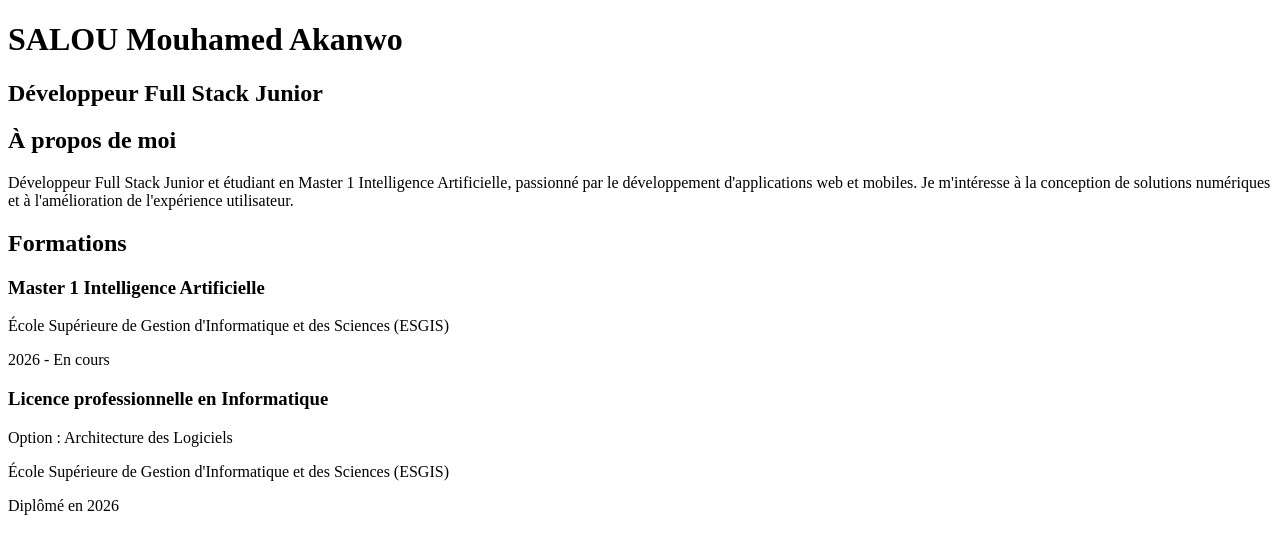
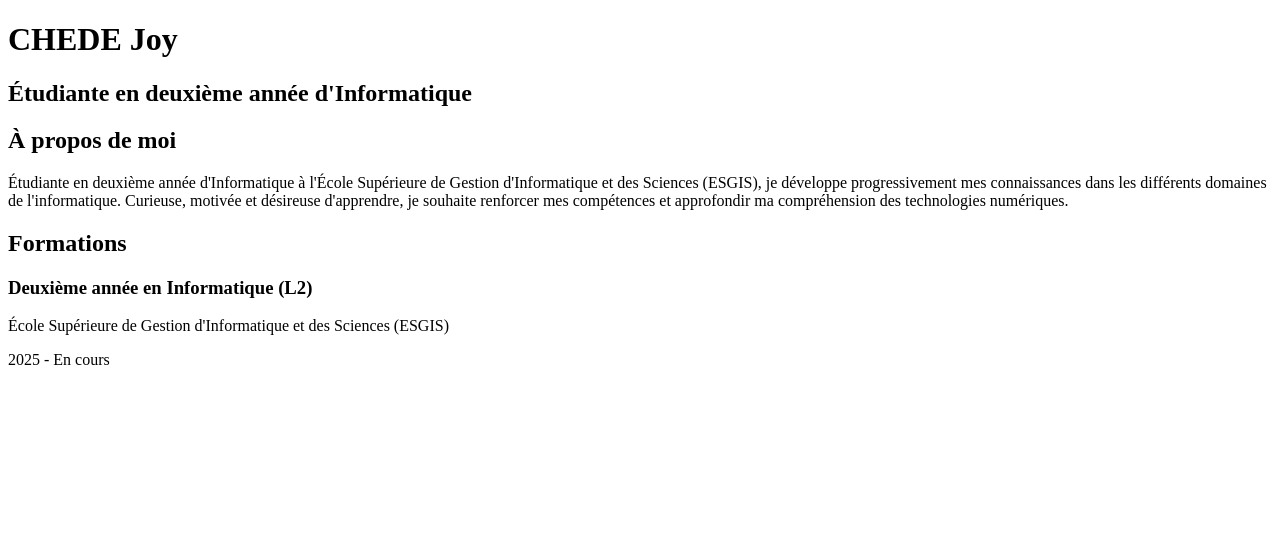
Before and after one commit to Joypeu/-mon-cv, a plain HTML site: page index.html in a window 1280 px wide. Drawn offline with Linux system fonts and the light colour scheme.

Commit message:
fusion de la branche formations

```diff
--- a/index.html
+++ b/index.html
@@ -1,43 +1,39 @@
+
 <!DOCTYPE html>
-<html lang="en">
+<html lang="fr">
 <head>
     <meta charset="UTF-8">
     <meta name="viewport" content="width=device-width, initial-scale=1.0">
-    <title>Document</title>
+    <title>CV - CHEDE Joy</title>
     <link rel="stylesheet" href="style.css">
 </head>
 <body>
+
     <header>
-    <h1>SALOU Mouhamed Akanwo</h1>
-    <h2>Développeur Full Stack Junior</h2>
+        <h1>CHEDE Joy</h1>
+        <h2>Étudiante en deuxième année d'Informatique</h2>
     </header>
 
     <section id="description">
         <h2>À propos de moi</h2>
         <p>
-        Développeur Full Stack Junior et étudiant en Master 1
-        Intelligence Artificielle, passionné par le développement
-        d'applications web et mobiles. Je m'intéresse à la conception
-        de solutions numériques et à l'amélioration de l'expérience
-        utilisateur.
+            Étudiante en deuxième année d'Informatique à l'École Supérieure
+            de Gestion d'Informatique et des Sciences (ESGIS), je développe
+            progressivement mes connaissances dans les différents domaines
+            de l'informatique. Curieuse, motivée et désireuse d'apprendre,
+            je souhaite renforcer mes compétences et approfondir ma
+            compréhension des technologies numériques.
         </p>
     </section>
 
     <section id="formations">
         <h2>Formations</h2>
-
         <div>
-        <h3>Master 1 Intelligence Artificielle</h3>
+            <h3>Deuxième année en Informatique (L2)</h3>
             <p>École Supérieure de Gestion d'Informatique et des Sciences (ESGIS)</p>
-        <p>2026 - En cours</p>
-    </div>
-
-    <div>
-        <h3>Licence professionnelle en Informatique</h3>
-        <p>Option : Architecture des Logiciels</p>
-        <p>École Supérieure de Gestion d'Informatique et des Sciences (ESGIS)</p>
-        <p>Diplômé en 2026</p>
+            <p>2025 - En cours</p>
         </div>
     </section>
+
 </body>
 </html>
```
Lines whose indentation alone changed are shown as unchanged.
